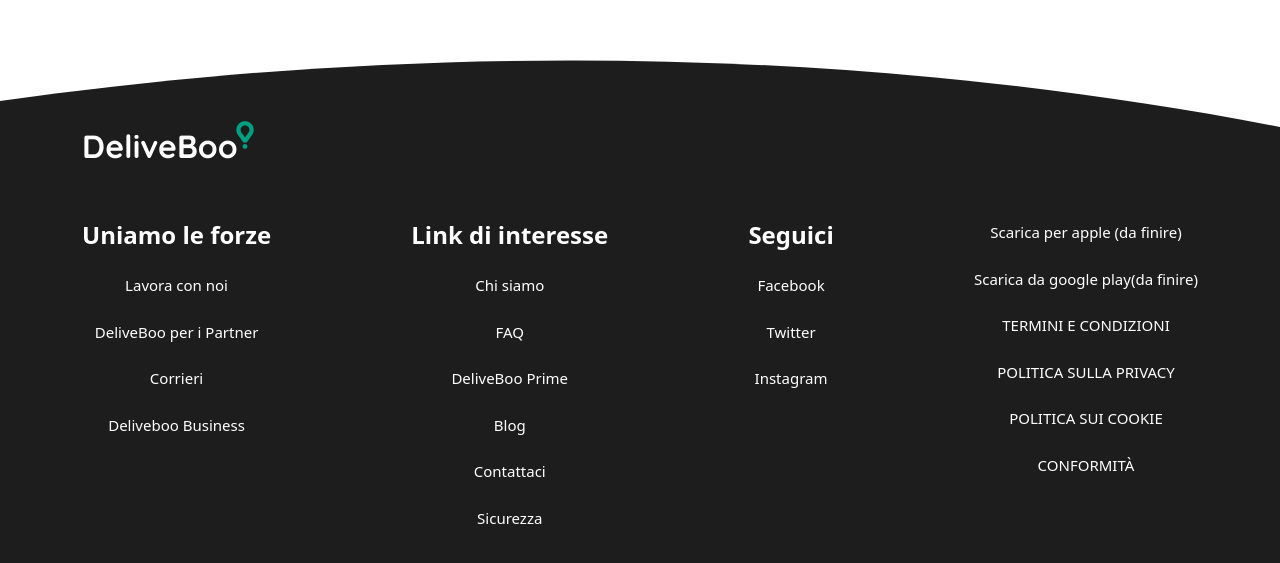
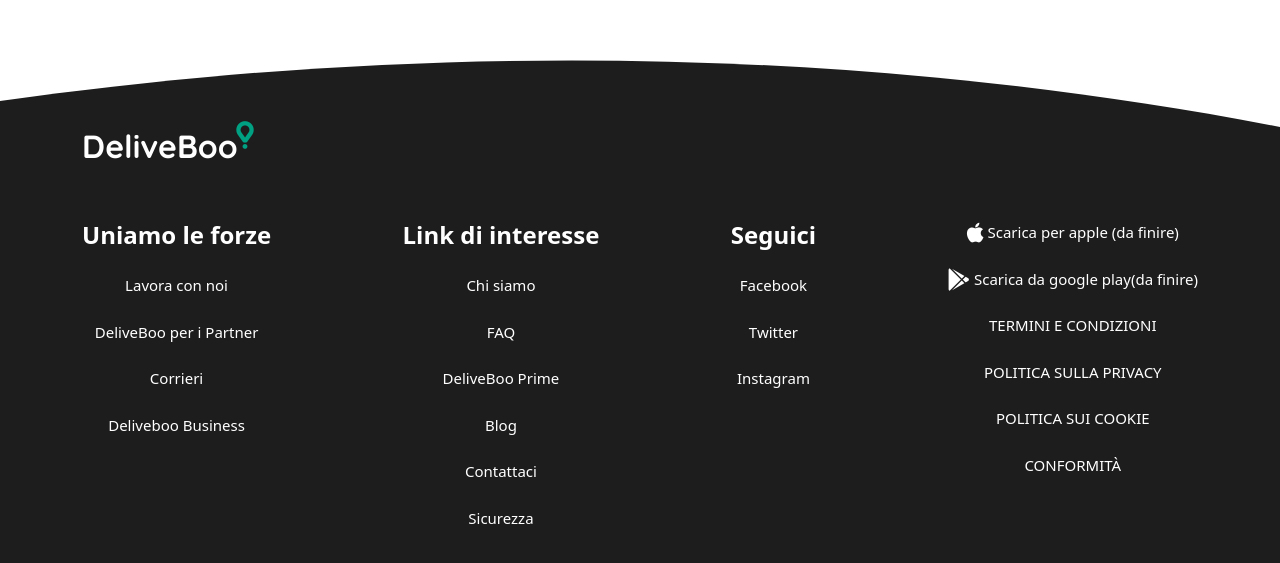
Before and after one commit to BiagioCaputo/vue-deliveboo, a Vue app: page / in a window 1280 px wide. Shown: the part 941-1504 px from the top of the page. Built offline with nearby package versions, Linux system fonts and the light colour scheme.

Commit message:
add icon footer

```diff
--- a/src/components/AppFooter.vue
+++ b/src/components/AppFooter.vue
@@ -36,10 +36,20 @@ export default {
                     </div>
                     <ul class="text-white text-center">
                         <a href="#">
-                            <li class="mb-4">Scarica per apple (da finire)</li>
+                            <li class="mb-4">
+                                <div class="download">
+                                    <i class="fa-brands fa-apple fa-xl"></i>
+                                    Scarica per apple (da finire)
+                                </div>
+                            </li>
                         </a>
                         <a href="#">
-                            <li class="mb-4">Scarica da google play(da finire) </li>
+                            <li class="mb-4">
+                                <div class="download">
+                                    <i class="fa-brands fa-google-play fa-xl"></i>
+                                    Scarica da google play(da finire)
+                                </div>
+                            </li>
                         </a>
                         <a href="#">
                             <li class="mb-4">TERMINI E CONDIZIONI</li>
```
